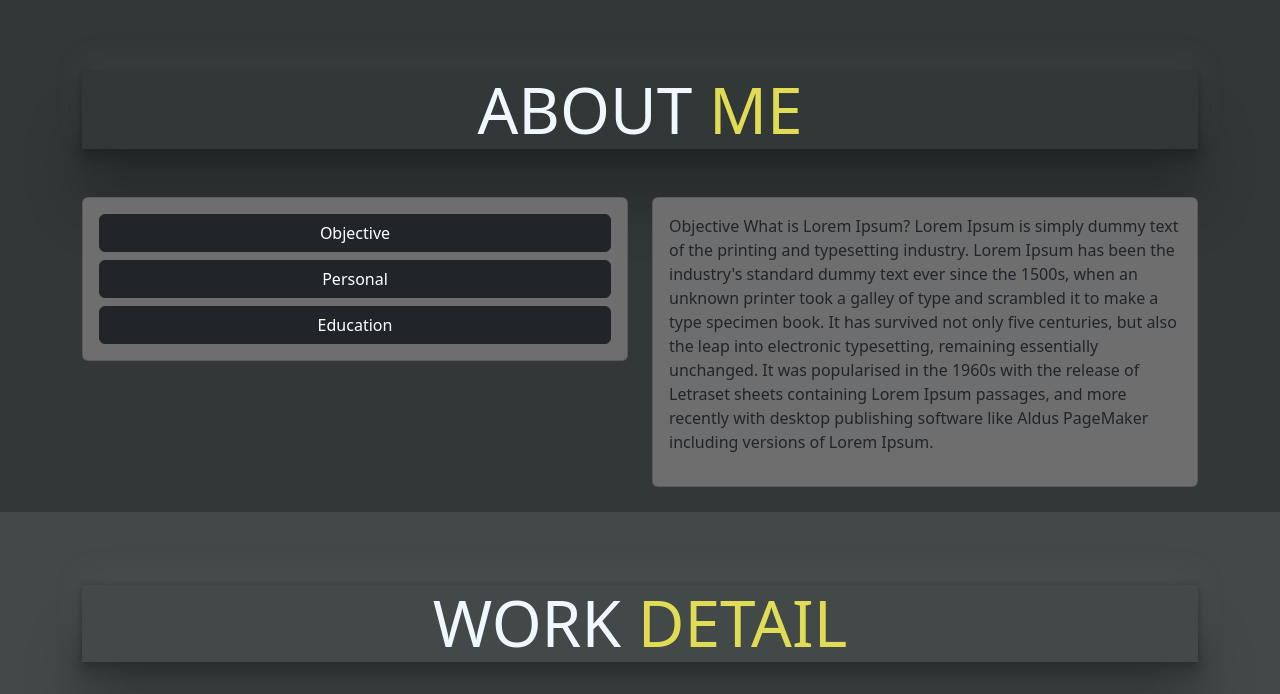
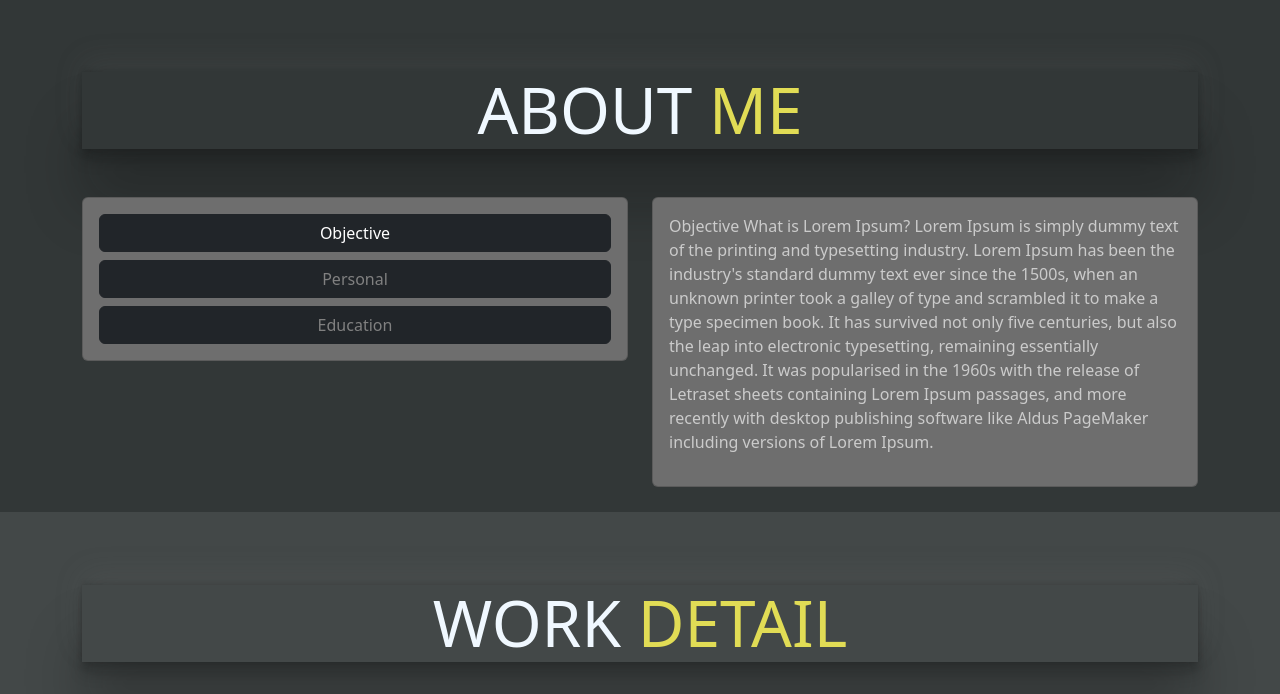
Before and after one commit to SM3101/portfolio, a Django app: page / in a window 1280 px wide. Shown: the part 721-1415 px from the top of the page. Run offline with Django 4.2, Linux system fonts and the light colour scheme.

Commit message:
Portfolio Improvements

```diff
--- a/accounts/static/home.css
+++ b/accounts/static/home.css
@@ -61,6 +72,21 @@
     font-weight: 500;
 }
 
+.aboutme_paragraph{
+    color: #cbcbcb;
+}
+
+.obj_button{
+    color: white;
+}
+
+.per_button{
+    color: gray;
+}
+
+.edu_button{
+    color: gray;
+}
 
 /*Work Detail Section*/
 .work{
--- a/accounts/templates/home.html
+++ b/accounts/templates/home.html
@@ -70,9 +70,9 @@
               <div class="card">
                 <div class="card-body">
                   <div class="d-grid gap-2">
-                    <button type="button" class="btn btn-dark" id = "objective">Objective</button>
-                    <button type="button" class="btn btn-dark" id = "personal">Personal</button>
-                    <button type="button" class="btn btn-dark" id = "education">Education</button>
+                    <button type="button" class="obj_button btn btn-dark" id = "objective">Objective</button>
+                    <button type="button" class="per_button btn btn-dark" id = "personal">Personal</button>
+                    <button type="button" class="edu_button btn btn-dark" id = "education">Education</button>
                   </div>
                 </div>
               </div>
@@ -80,7 +80,7 @@
             <div class="col-sm-6">
               <div class="card">
                 <div class="card-body">
-                  <p id="aboutparagraph">Objective What is Lorem Ipsum?
+                  <p id="aboutparagraph" class="aboutme_paragraph">Objective What is Lorem Ipsum?
                     Lorem Ipsum is simply dummy text of the printing and typesetting industry. Lorem Ipsum has been the
                     industry's standard dummy text ever since the 1500s, when an unknown printer took a galley of type and
                     scrambled it to make a type specimen book. It has survived not only five centuries, but also the leap
@@ -318,14 +319,29 @@
         });
 
         $('#objective').click(function(){
+
+          $('#objective').css("color", "white");
+          $('#personal').css("color", "gray");
+          $('#education').css("color", "gray");
+
           $("#aboutparagraph").text("Objective What is Lorem Ipsum? Lorem Ipsum is simply dummy text of the printing and typesetting industry. Lorem Ipsum has been the industry's standard dummy text ever since the 1500s, when an unknown printer took a galley of type and scrambled it to make a type specimen book. It has survived not only five centuries, but also the leap into electronic typesetting, remaining essentially unchanged. It was popularised in the 1960s with the release of Letraset sheets containing Lorem Ipsum passages, and more recently with desktop publishing software like Aldus PageMaker including versions of Lorem Ipsum.");
         });
 
         $('#personal').click(function(){
+
+          $('#objective').css("color", "gray");
+          $('#personal').css("color", "white");
+          $('#education').css("color", "gray");
+
           $("#aboutparagraph").text("Personal What is Lorem Ipsum? Lorem Ipsum is simply dummy text of the printing and typesetting industry. Lorem Ipsum has been the industry's standard dummy text ever since the 1500s, when an unknown printer took a galley of type and scrambled it to make a type specimen book. It has survived not only five centuries, but also the leap into electronic typesetting, remaining essentially unchanged. It was popularised in the 1960s with the release of Letraset sheets containing Lorem Ipsum passages, and more recently with desktop publishing software like Aldus PageMaker including versions of Lorem Ipsum.");
         });
 
         $('#education').click(function(){
+
+          $('#objective').css("color", "gray");
+          $('#personal').css("color", "gray");
+          $('#education').css("color", "white");
+
           $("#aboutparagraph").text("Education What is Lorem Ipsum? Lorem Ipsum is simply dummy text of the printing and typesetting industry. Lorem Ipsum has been the industry's standard dummy text ever since the 1500s, when an unknown printer took a galley of type and scrambled it to make a type specimen book. It has survived not only five centuries, but also the leap into electronic typesetting, remaining essentially unchanged. It was popularised in the 1960s with the release of Letraset sheets containing Lorem Ipsum passages, and more recently with desktop publishing software like Aldus PageMaker including versions of Lorem Ipsum.");
         });
 
```
Also changed, not shown: other parts of accounts/static/home.css (+52 -2 lines), other parts of accounts/templates/home.html (+14 -12 lines), accounts/templates/resume_test_image.avif (added), db.sqlite3.
